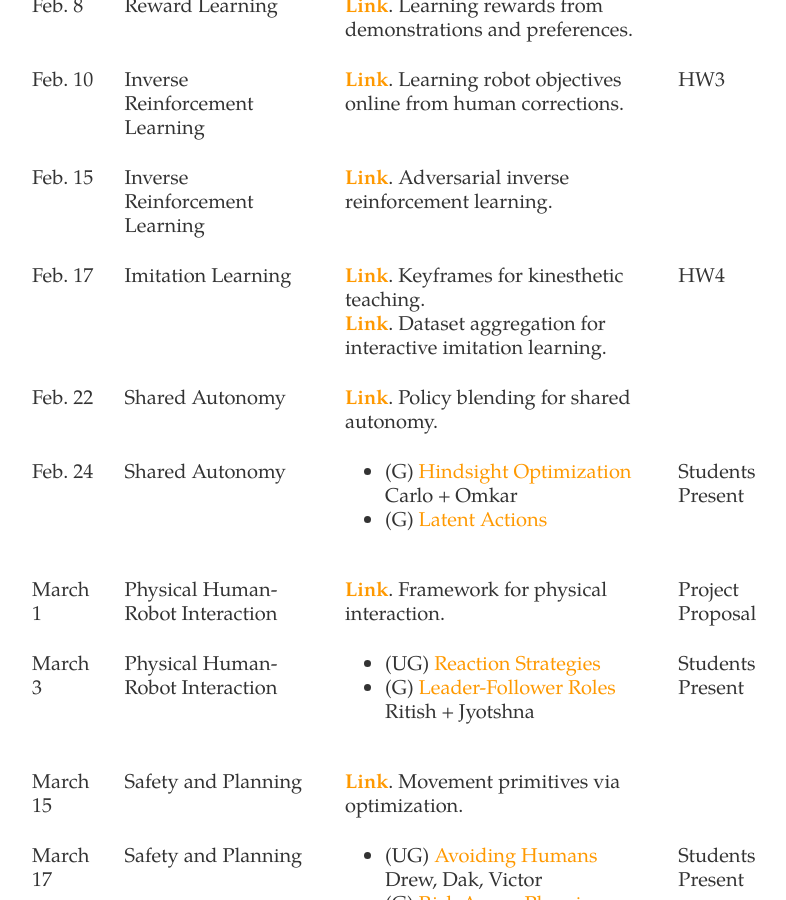
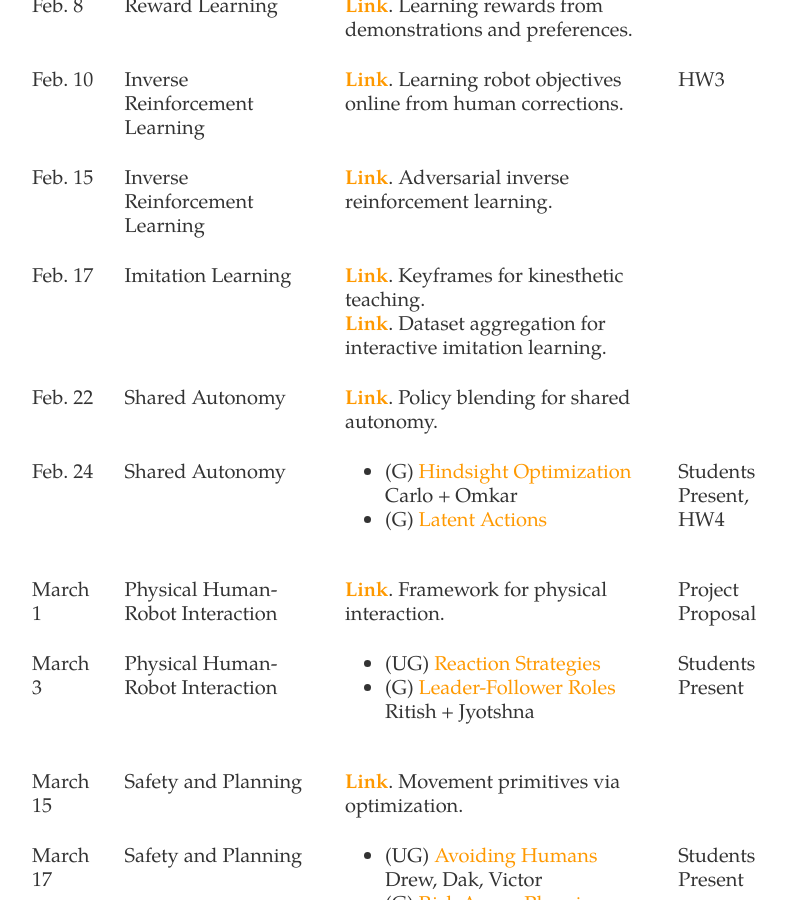
Before and after one commit to dylan-losey/dylan-losey.github.io, a Jekyll site: the page built from me5824-spring22.html, in a window 1280 px wide and 900 px high, scrolled down 2387 px. Shown: the whole window, without its empty margins (222-1008 px from the left). Built offline with Jekyll 4.4.1, drawn with Linux system fonts in a browser that asks for light colours; nearby versions of some CDN libraries; some of the changed lines change nothing that is shown.

Commit message:
update cv

```diff
--- a/me5824-spring22.html
+++ b/me5824-spring22.html
@@ -211,7 +211,7 @@ tags: me5824-spring2022
         <b><a class="link" href="{{ site.baseurl }} /pdfs/me5824/hoque_dagger2021.pdf">Link</a></b>.
         Dataset aggregation for interactive imitation learning.
       </td>
-      <td>HW4</td>
+      <td></td>
     </tr>
     <tr>
       <td>Feb. 22</td>
@@ -230,7 +230,7 @@ tags: me5824-spring2022
           <li>(G) <a class="link" href="{{ site.baseurl }} /pdfs/me5824/javdani_shared2018.pdf">Hindsight Optimization</a><br>Carlo + Omkar</li>
           <li>(G) <a class="link" href="{{ site.baseurl }} /pdfs/me5824/losey_learning2021.pdf">Latent Actions</a></li>
         </ul>
-      <td>Students Present</td>
+      <td>Students Present,<br>HW4</td>
     </tr>
     <tr>
       <td>March 1</td>
```
Also changed, not shown: 1 other file.
